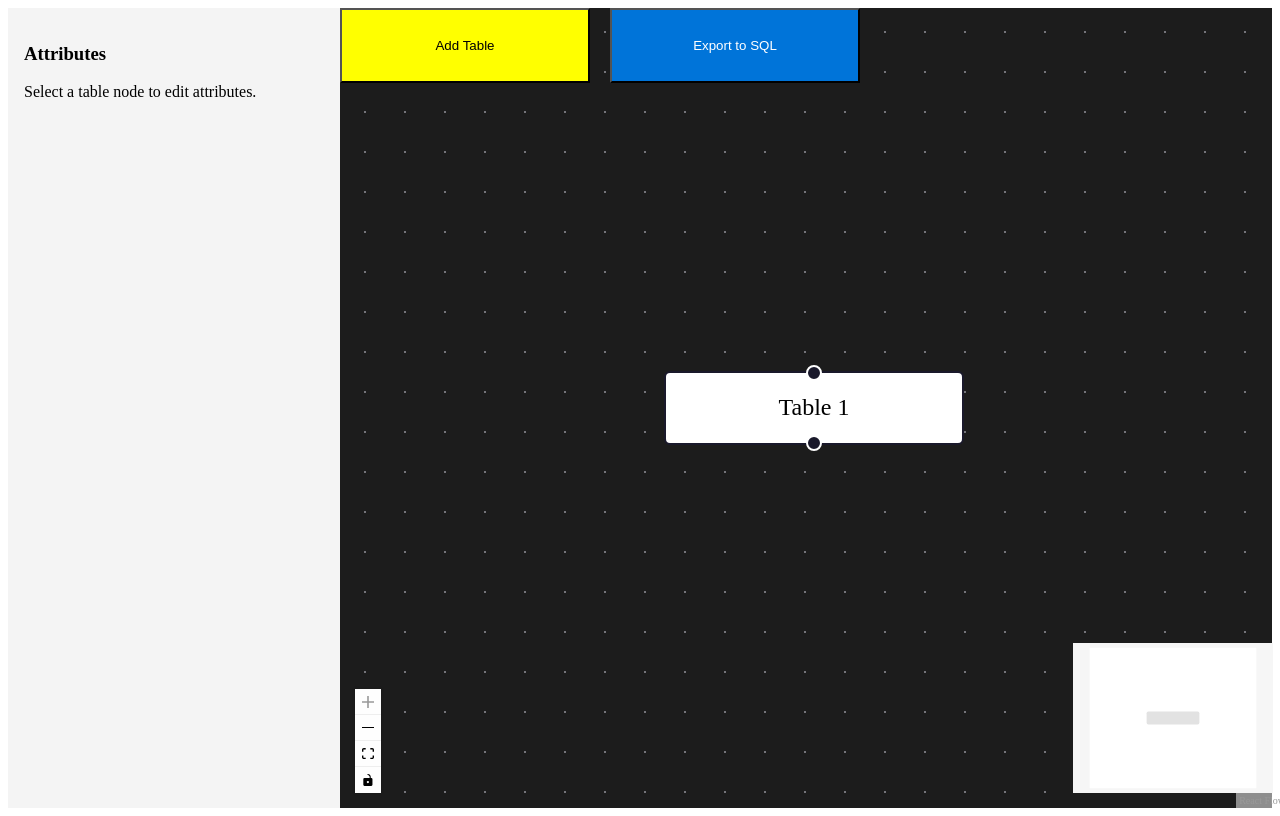
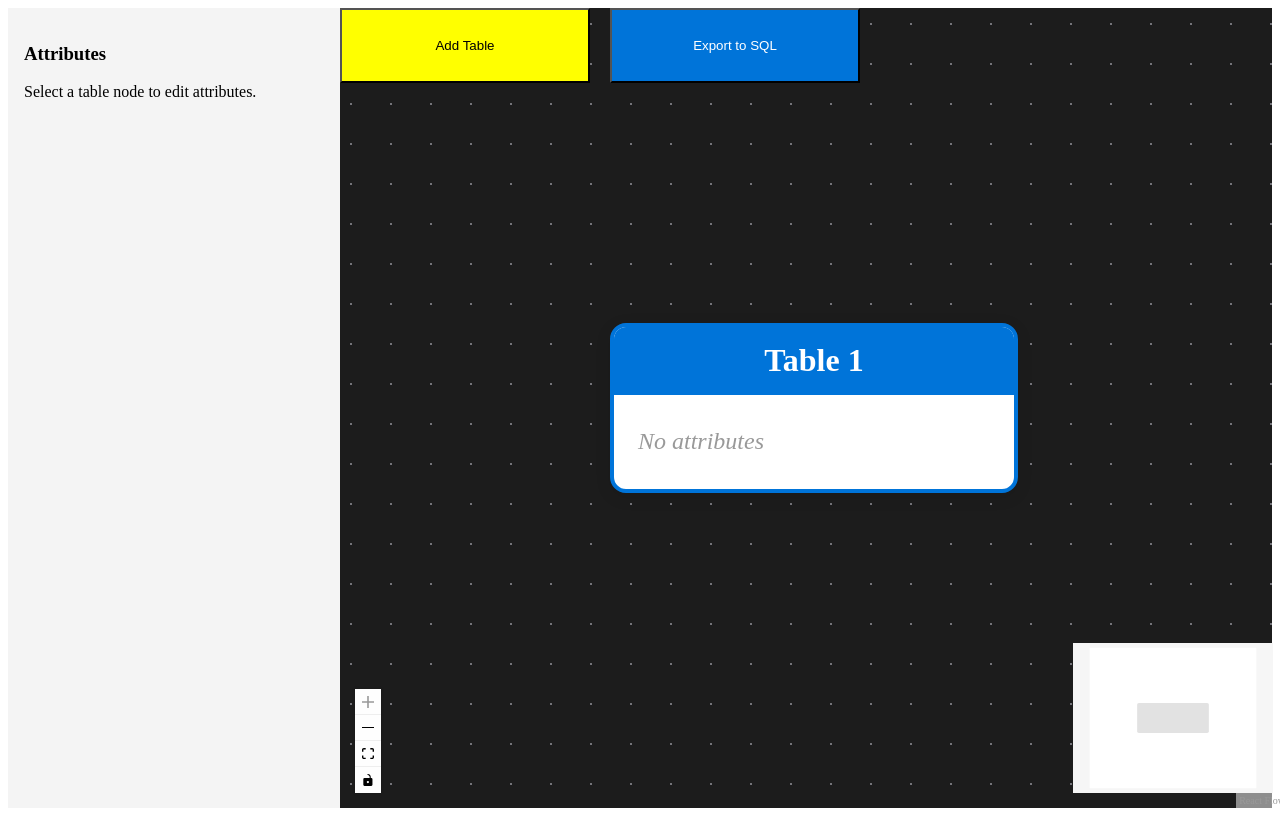
Before and after one commit to Chinmay1635/sketchdb, a React (Vite) app: page / in a window 1280 px wide. Both pictures are taken after a click on the button "Add Table". Built offline with nearby package versions, Linux system fonts and the light colour scheme.

Commit message:
attributes can be seen on canvas immedetely after adding that in the table

```diff
--- a/src/App.tsx
+++ b/src/App.tsx
@@ -11,8 +11,70 @@ import {
   Connection,
   Edge,
   Node,
+  NodeTypes,
 } from '@xyflow/react';
 import '@xyflow/react/dist/style.css';
+
+// Custom Table Node Component
+const TableNode = ({ data }: { data: any }) => {
+  const attributes = Array.isArray(data.attributes) ? data.attributes : [];
+
+  return (
+    <div style={{
+      background: 'white',
+      border: '2px solid #0074D9',
+      borderRadius: 8,
+      minWidth: 200,
+      boxShadow: '0 2px 8px rgba(0,0,0,0.1)'
+    }}>
+      {/* Table Header */}
+      <div style={{
+        background: '#0074D9',
+        color: 'white',
+        padding: '8px 12px',
+        borderRadius: '6px 6px 0 0',
+        fontWeight: 'bold',
+        textAlign: 'center'
+      }}>
+        {typeof data.label === 'string' ? data.label : `Table ${data.id}`}
+      </div>
+
+      {/* Attributes List */}
+      <div style={{ padding: '8px 0' }}>
+        {attributes.length > 0 ? (
+          attributes.map((attr: any, idx: number) => (
+            <div key={idx} style={{
+              padding: '4px 12px',
+              borderBottom: idx < attributes.length - 1 ? '1px solid #eee' : 'none',
+              fontSize: 12,
+              display: 'flex',
+              justifyContent: 'space-between',
+              alignItems: 'center'
+            }}>
+              <span style={{ fontWeight: attr.type === 'PK' ? 'bold' : 'normal' }}>
+                {attr.name}
+                {attr.type === 'PK' && <span style={{ color: '#FFD700', marginLeft: 4 }}>🔑</span>}
+                {attr.type === 'FK' && <span style={{ color: '#FF6B6B', marginLeft: 4 }}>🔗</span>}
+              </span>
+              <span style={{ color: '#666', fontSize: 10 }}>
+                {attr.dataType || 'VARCHAR(255)'}
+              </span>
+            </div>
+          ))
+        ) : (
+          <div style={{ padding: '8px 12px', fontSize: 12, color: '#999', fontStyle: 'italic' }}>
+            No attributes
+          </div>
+        )}
+      </div>
+    </div>
+  );
+};
+
+// Define node types
+const nodeTypes: NodeTypes = {
+  tableNode: TableNode,
+};
 
 const initialNodes: Node[] = [];
 const initialEdges: Edge[] = [];
@@ -36,7 +98,7 @@ export default function CanvasPlayground() {
           attributes: [] // Each attribute: { name: string, type: 'PK' | 'FK' | 'normal', refTable?: string, refAttr?: string }
         },
         position: { x: 100 + nds.length * 50, y: 100 + nds.length * 50 },
-        type: 'default',
+        type: 'tableNode', // Use custom node type
       },
     ]);
   };
@@ -306,6 +368,7 @@ export default function CanvasPlayground() {
         <ReactFlow
           nodes={nodes}
           edges={edges}
+          nodeTypes={nodeTypes}
           onNodesChange={onNodesChange}
           onEdgesChange={onEdgesChange}
           onConnect={onConnect}
```
